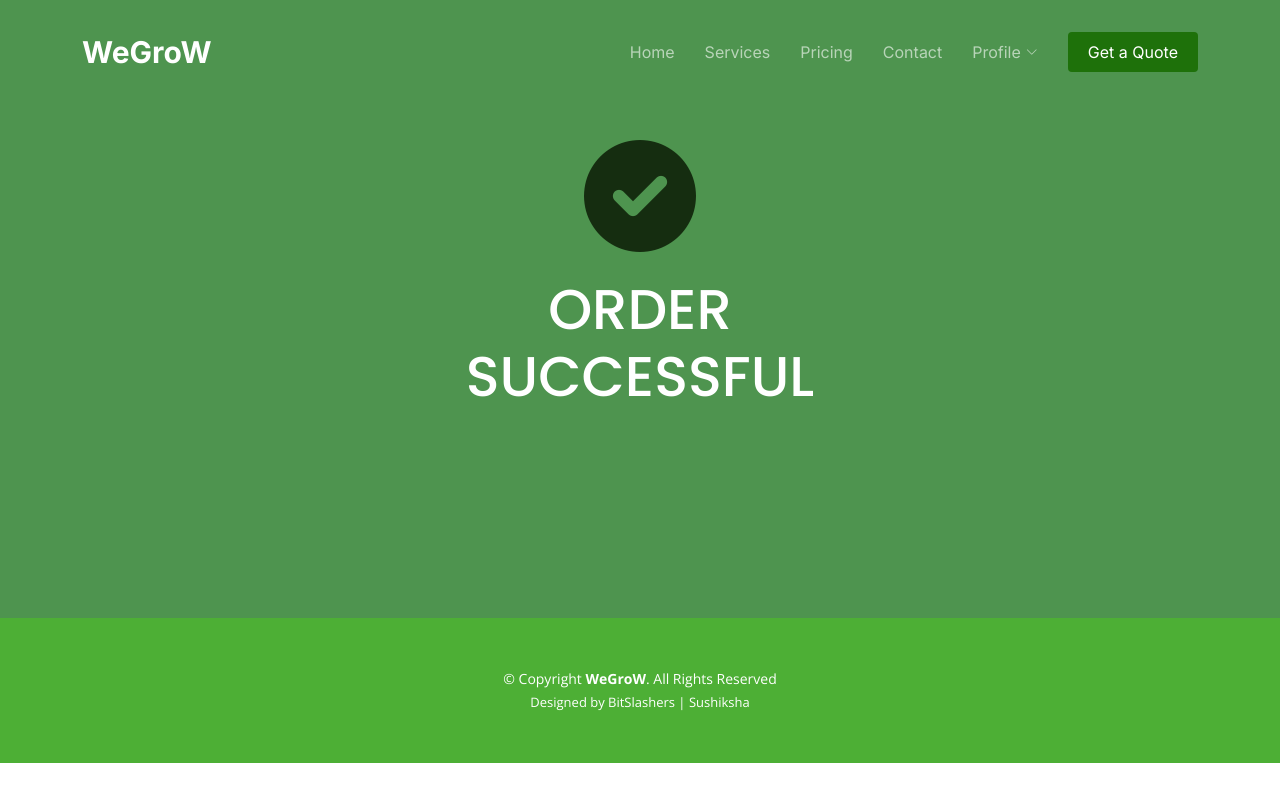
After one commit to World-Konkani-Centre/SCL-2022-BitSlashers, a Django app: page /order-success/ in a window 1280 px wide. The commit adds this page. Run offline with Django 4.2, Linux system fonts and the light colour scheme; some libraries are stand-ins or nearby versions.

Commit message:
Added order successful page

```diff
--- a/SCL_Project/WeGroW/urls.py
+++ b/SCL_Project/WeGroW/urls.py
@@ -12,5 +12,6 @@ urlpatterns = [
     path('pricing/', views.pricing, name='pricing'),
     path('add-store/', views.add_store, name='store'),
     path('logout/', views.my_logout, name='logout'),
+    path('order-success/', views.order_success, name='order_success'),
 
 ]
--- a/SCL_Project/WeGroW/views.py
+++ b/SCL_Project/WeGroW/views.py
@@ -34,3 +34,6 @@ def add_store(request):
 def my_logout(request):
     logout(request)
     return redirect('login')
+
+def order_success(request):
+    return render(request, 'order_success.html')
--- a/SCL_Project/static/WeGrow/css/main.css
+++ b/SCL_Project/static/WeGrow/css/main.css
@@ -1963,3 +1963,19 @@ section {
 .footer .credits a {
   color: #fff;
 }
+
+/*--------------------------------------------------------------
+# container Section
+--------------------------------------------------------------*/
+
+.container-order {
+
+ padding-top: 100px;
+  margin-top: 900px; /* Apply negative top and left margins to truly center the element */
+
+}
+
+.fa{
+    color:#4DAF35;
+
+    }
--- /dev/null
+++ b/SCL_Project/templates/order_success.html
@@ -0,0 +1,23 @@
+{% extends 'base.html' %}
+{% block content %}
+
+<div class="breadcrumbs">
+    <div class="page-header d-flex align-items-center" style="background-image: url('assets/img/page-header.jpg');">
+      <div class="container position-relative">
+        <div class="row d-flex justify-content-center">
+          <div class="col-lg-6 text-center">
+            <center><i class="fa-solid fa-circle-check fa-7x"></i></center>
+            <br>
+            <h2>ORDER SUCCESSFUL</h2>
+            <br>
+            <br>
+            <br>
+            <br>
+            <br>
+          </div>
+        </div>
+      </div>
+    </div>
+</div>
+
+{% endblock content %}
```
